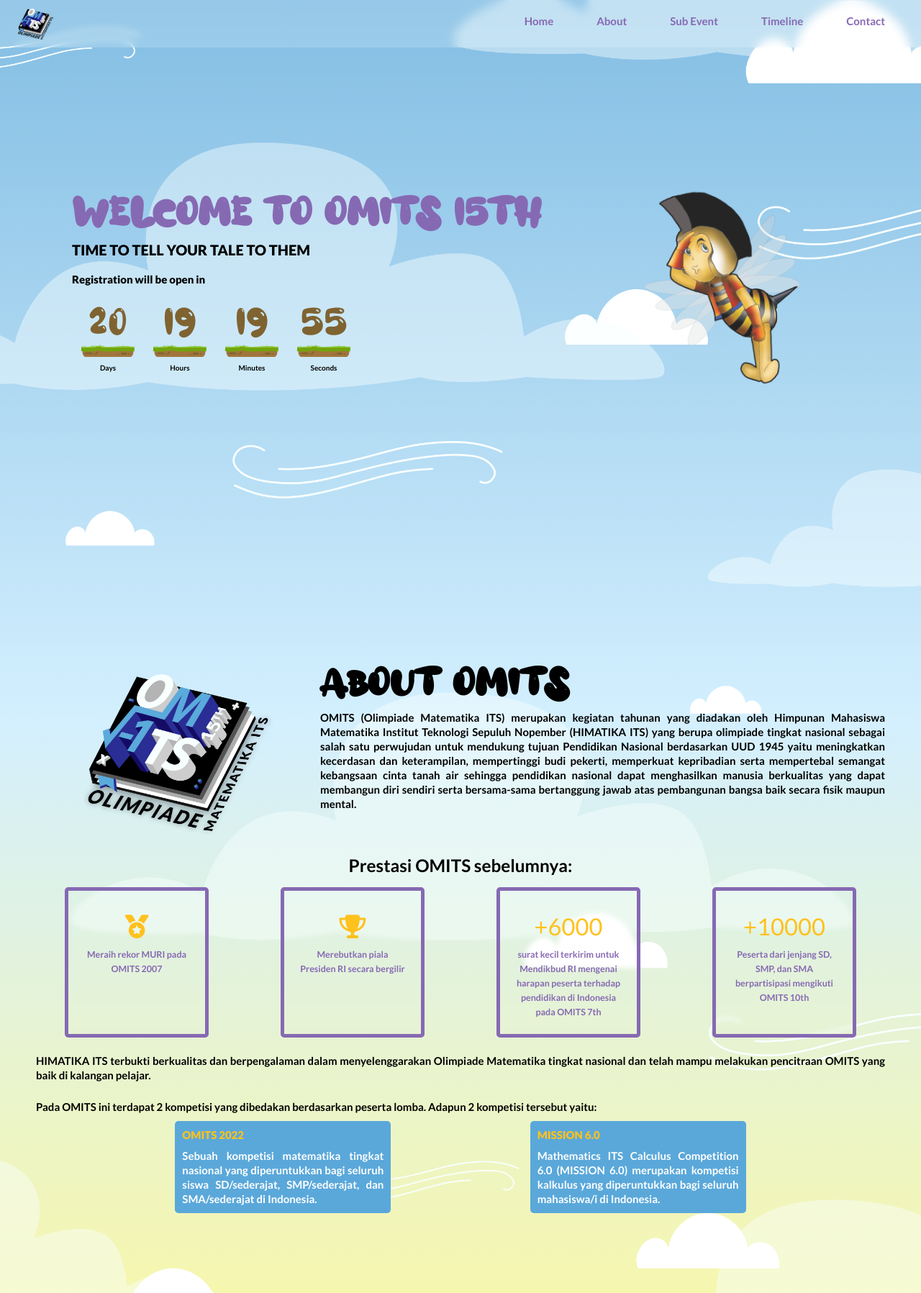
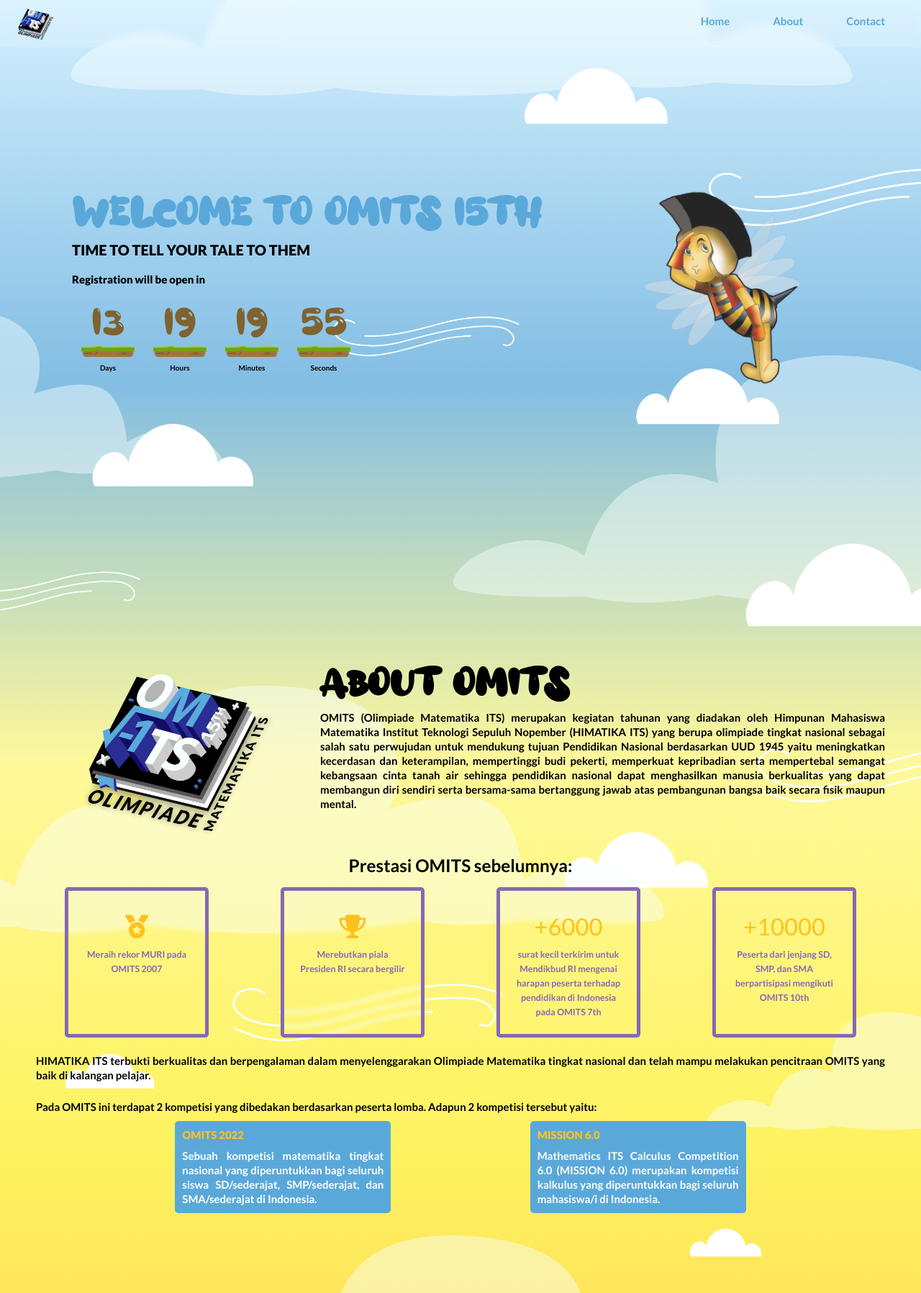
Before and after one commit to bramantya5696/omits-web, a PHP site: page / in a window 1280 px wide. Shown: the top 1797 px of the page at 72% size. Run offline with PHP 8.4, Linux system fonts and the light colour scheme; some libraries are stand-ins or nearby versions.

Commit message:
revisi pada navbar dan color supaya dapat diupload

```diff
--- a/app.js
+++ b/app.js
@@ -21,7 +21,7 @@
 // countdown
 var day, hour, minute, second;
 var x = setInterval(function(){
-  var countDownDate = new Date("July 17, 2022 00:00:00").getTime();
+  var countDownDate = new Date("July 10, 2022 00:00:00").getTime();
     var now = new Date().getTime();
     var distance = countDownDate - now;
     day = Math.floor(distance / (1000*60*60*24));
--- a/index.html
+++ b/index.html
@@ -31,8 +31,8 @@
                 <ul>
                     <li><a href="#header">Home</a></li>
                     <li><a href="#about">About</a></li>
-                    <li><a href="#subevent">Sub Event</a></li>
-                    <li><a href="#timeline">Timeline</a></li>
+                    <!-- <li><a href="#subevent">Sub Event</a></li> -->
+                    <!-- <li><a href="#timeline">Timeline</a></li> -->
                     <li><a href="#contact">Contact</a></li>
                 </ul>
             </div>
@@ -199,7 +199,7 @@
             </div>
         </div>
     </section>
-    <section id="subevent">
+    <!-- <section id="subevent">
         <div class="subevent container">
             <div class="section-title">Sub Event</div>
             <div class="div-subevent-description">
@@ -351,7 +351,7 @@
                 </div>
             </div>
         </div>
-    </section>
+    </section> -->
     <section id="contact">
         <div class="contact container">
             <div class="section-title">Contact</div>
--- a/style.css
+++ b/style.css
@@ -27,8 +27,8 @@
 }
 body {
   background: linear-gradient(
+    #c5eafe,
     #5aa8da,
-    #c5eafe,
     #fff679,
     #fdef2c,
     #ffc11d,
@@ -108,7 +108,7 @@
   left: 150%;
   transition: 0.5s ease;
   overflow: hidden;
-  border-top: 5px solid #8669b3;
+  border-top: 5px solid #5aa8da;
 }
 .navbar .div-menu::before {
   content: "";
@@ -130,7 +130,7 @@
   justify-content: center;
 }
 .navbar .div-menu .menu ul li a {
-  color: #8669b3;
+  color: #5aa8da;
   font-size: 20px;
   line-height: 24px;
   font-weight: 600;
@@ -146,7 +146,7 @@
   height: 100%;
   top: 90%;
   left: 0;
-  background: #8669b3;
+  background: #5aa8da;
   transition: 0.2s;
 }
 .navbar .div-menu .menu ul li a:hover:after {
@@ -182,7 +182,7 @@
 .navbar .div-hamburger button .line {
   /* position: relative; */
   height: 2px;
-  background: #8669b3;
+  background: #5aa8da;
   display: block;
   width: 20px;
   margin: 3px 0;
@@ -248,7 +248,7 @@
 #header .header .div-welctag .welcome {
   font-family: "AlloyInk";
   /* margin-top: 20px; */
-  color: #8669b3;
+  color: #5aa8da;
   /* text-shadow: 0 0 5px #ffffff; */
   font-size: 2.5rem;
   font-weight: 700;
```
